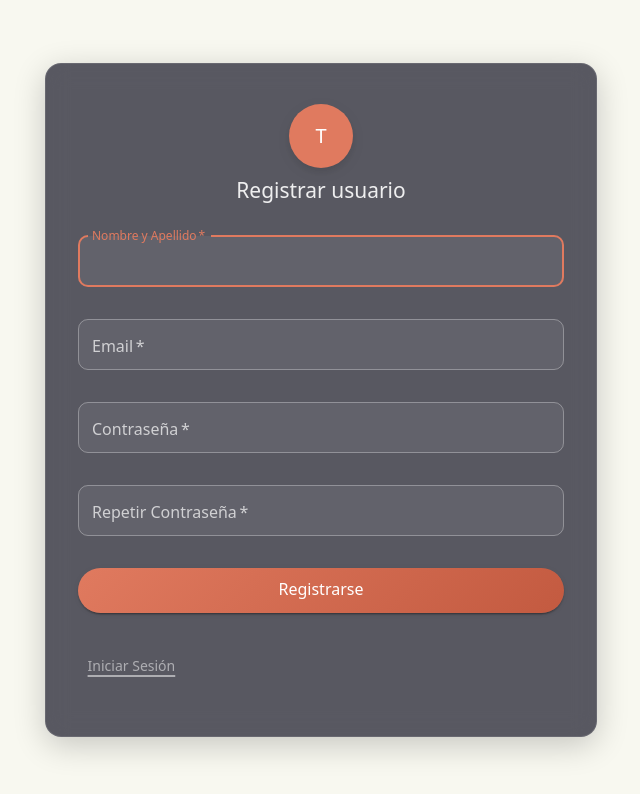
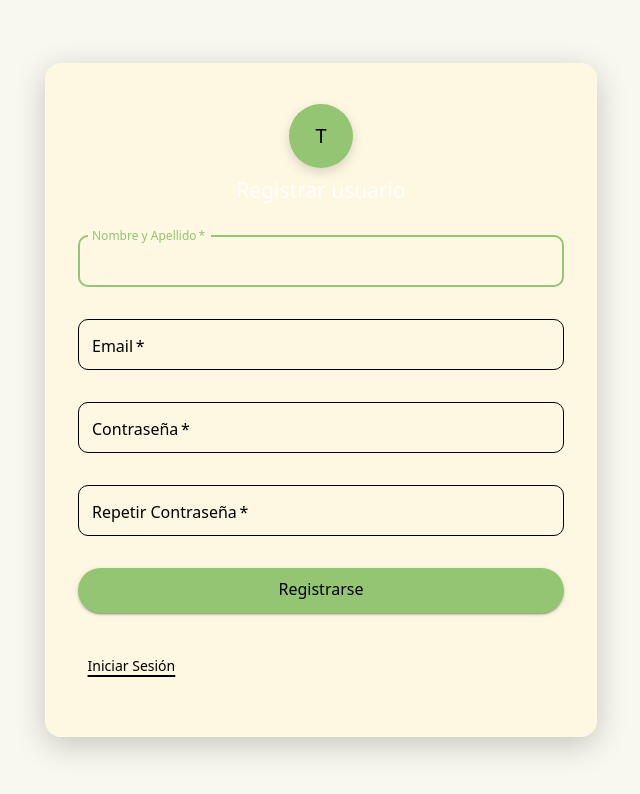
Before and after one commit to galoss88/test-terrand-front, a React (Vite) app: page /auth/register in a window 1280 px wide. Shown: the top 794 px of the page, without its empty margins (319-959 px from the left). Built offline with nearby package versions, Linux system fonts and the light colour scheme.

Commit message:
Refactor MaterialButton and Login components to use theme colors for better consistency; update styles for StyledContainer and theme configuration.

```diff
--- a/src/components/Material/MaterialButton.tsx
+++ b/src/components/Material/MaterialButton.tsx
@@ -18,13 +18,13 @@ const StyledButton = styled(Button, {
   padding: theme.spacing(1.2),
   borderRadius: 50,
   backgroundColor: isLoading
-    ? theme.palette.action.disabledBackground
-    : "rgba(255, 247, 237, 0.9)",
+    ? theme.palette.primary.main
+    : theme.palette.primary.main,
   color: isLoading ? theme.palette.action.disabled : "#e17055",
   "&:hover": {
     backgroundColor: isLoading
-      ? theme.palette.action.disabledBackground
-      : "rgba(255, 247, 237, 1)",
+      ? theme.palette.primary.main
+      : theme.palette.primary.main,
   },
 }));
 
@@ -63,6 +63,7 @@ export const LoadingButton: React.FC<
 export const LinkButton: React.FC<MaterialButtonProps> = ({
   ...buttonProps
 }) => {
+  const theme = useTheme();
   const navigate = useNavigate();
   const handleClick = () => {
     navigate(buttonProps.href ?? "/");
@@ -73,14 +74,15 @@ export const LinkButton: React.FC<MaterialButtonProps> = ({
       {...buttonProps}
       sx={{
         backgroundColor: "transparent",
-        color: "#ffffff82",
+        // color: theme.palette.primary.contrastText,
         outline: "none",
         textDecoration: "underline",
         textDecorationThickness: 2,
         textUnderlineOffset: 4,
+        color: theme.palette.primary.contrastText,
         "&:hover": {
-          background: "none",
-          color: "#FFF",
+          background: "transparent",
+          color: theme.palette.primary.contrastText,
         },
         textAlign: "center",
         ...buttonProps.sx,
--- a/src/pages/auth/Login.tsx
+++ b/src/pages/auth/Login.tsx
@@ -190,7 +190,9 @@ const Login = () => {
               input: {
                 startAdornment: (
                   <InputAdornment position="start">
-                    <EmailIcon sx={{ color: "rgba(255, 255, 255, 0.7)" }} />
+                    <EmailIcon
+                      sx={{ color: theme.palette.primary.contrastText }}
+                    />
                   </InputAdornment>
                 ),
               },
@@ -216,7 +218,9 @@ const Login = () => {
               input: {
                 startAdornment: (
                   <InputAdornment position="start">
-                    <LockIcon sx={{ color: "rgba(255, 255, 255, 0.7)" }} />
+                    <LockIcon
+                      sx={{ color: theme.palette.primary.contrastText }}
+                    />
                   </InputAdornment>
                 ),
                 endAdornment: (
@@ -225,7 +229,7 @@ const Login = () => {
                       aria-label="toggle password visibility"
                       onClick={handleTogglePasswordVisibility}
                       edge="end"
-                      sx={{ color: "rgba(255, 255, 255, 0.7)" }}
+                      sx={{ color: theme.palette.primary.contrastText }}
                     >
                       {showPassword ? <VisibilityOff /> : <Visibility />}
                     </IconButton>
--- a/src/pages/auth/styles.ts
+++ b/src/pages/auth/styles.ts
@@ -23,7 +23,7 @@ export const StyledPaper = styled(Paper)(({ theme }) => ({
   flexDirection: "column",
   alignItems: "center",
   borderRadius: 16,
-  backgroundColor: "rgba(35, 35, 50, 0.75)",
+  backgroundColor: theme.palette.primary.light,
   backdropFilter: "blur(12px)",
   boxShadow: "0 8px 32px rgba(0, 0, 0, 0.2)",
   border: "1px solid rgba(255, 255, 255, 0.1)",
@@ -38,14 +38,14 @@ export const StyledTextField = styled(TextField)(({ theme }) => ({
   width: "100%",
   "& .MuiOutlinedInput-root": {
     borderRadius: 10,
-    backgroundColor: "rgba(255, 255, 255, 0.06)",
+    backgroundColor: theme.palette.primary.light,
     transition: "all 0.3s ease",
     "& fieldset": {
-      borderColor: "rgba(255, 255, 255, 0.3)",
+      borderColor: theme.palette.primary.contrastText,
       borderWidth: 1,
     },
     "&:hover fieldset": {
-      borderColor: "rgba(255, 255, 255, 0.5)",
+      borderColor: theme.palette.primary.contrastText,
     },
     "&.Mui-focused fieldset": {
       borderColor: theme.palette.primary.main,
@@ -56,7 +56,7 @@ export const StyledTextField = styled(TextField)(({ theme }) => ({
     },
   },
   "& .MuiInputLabel-root": {
-    color: "rgba(255, 255, 255, 0.7)",
+    color: theme.palette.primary.contrastText,
     "&.Mui-focused": {
       color: theme.palette.primary.main,
     },
@@ -65,7 +65,7 @@ export const StyledTextField = styled(TextField)(({ theme }) => ({
     },
   },
   "& .MuiInputBase-input": {
-    color: "rgba(255, 255, 255, 0.9)",
+    color: theme.palette.primary.contrastText,
     padding: "14px 16px",
     "&::placeholder": {
       color: "rgba(255, 255, 255, 0.5)",
--- a/src/theme/index.ts
+++ b/src/theme/index.ts
@@ -6,10 +6,10 @@ const rawTheme = createTheme({
   palette: {
     mode: "light",
     primary: {
-      light: "#F4F1DE", // Tono crema suave para fondos
-      main: "#E07A5F", // Naranja-terracota cálido y apetitoso
+      light: "#fef7e1", // Tono crema suave para fondos
+      main: "#93C572",
       dark: "#C35A40", // Versión más oscura del naranja principal
-      contrastText: "#fff",
+      contrastText: "#000000",
     },
     secondary: {
       light: "#81B29A", // Verde salvia claro
@@ -70,13 +70,14 @@ const rawTheme = createTheme({
           fontWeight: 500,
           padding: "8px 16px",
           transition: "all 0.2s ease-in-out",
+
           "&:hover": {
             boxShadow: "0px 4px 12px rgba(0, 0, 0, 0.15)",
             transform: "translateY(-2px)",
           },
         },
         containedPrimary: {
-          background: "linear-gradient(135deg, #E07A5F 0%, #C35A40 100%)",
+          background: "#a2d3c7",
         },
         containedSecondary: {
           background: "linear-gradient(135deg, #3D405B 0%, #2E3248 100%)",
```
